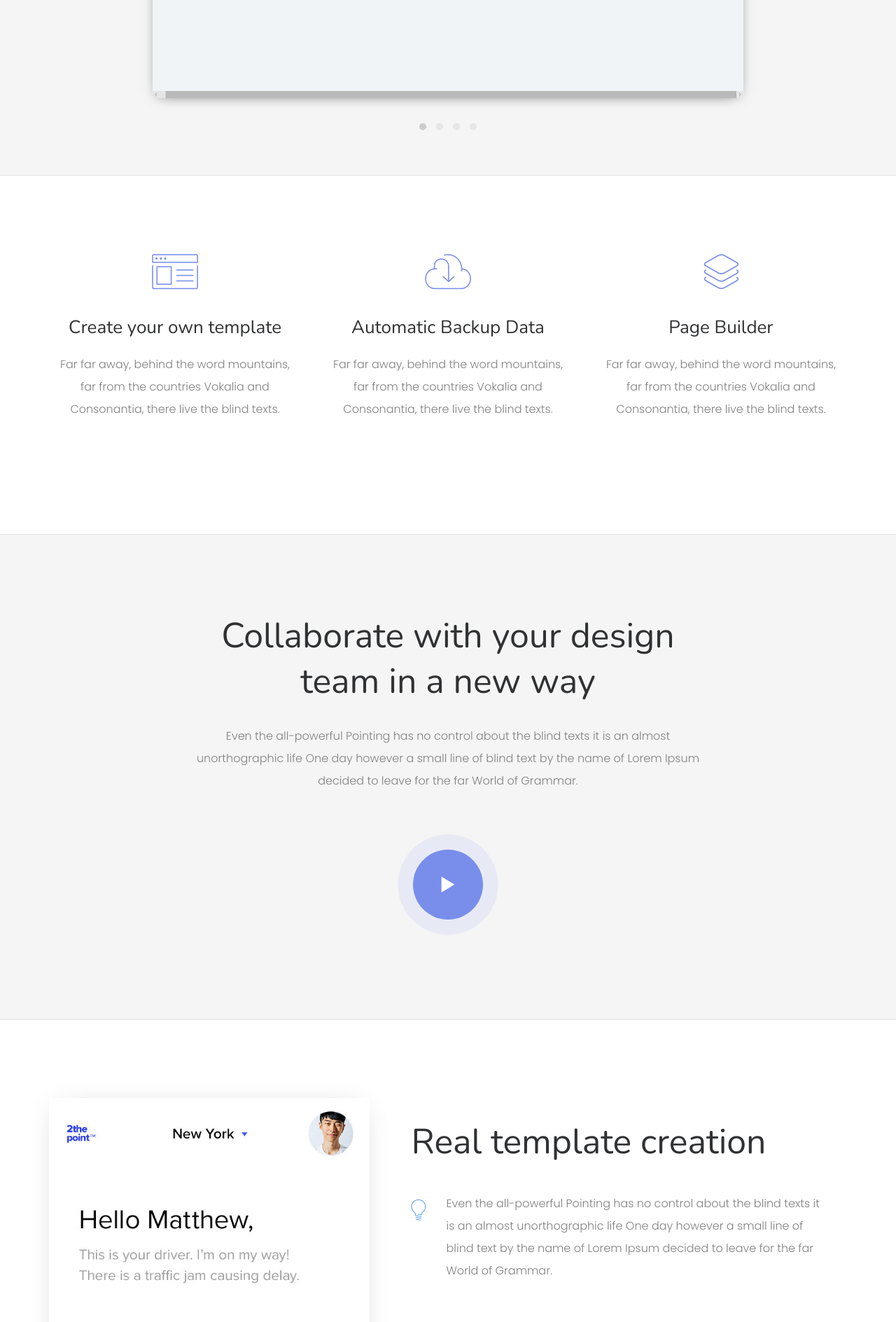
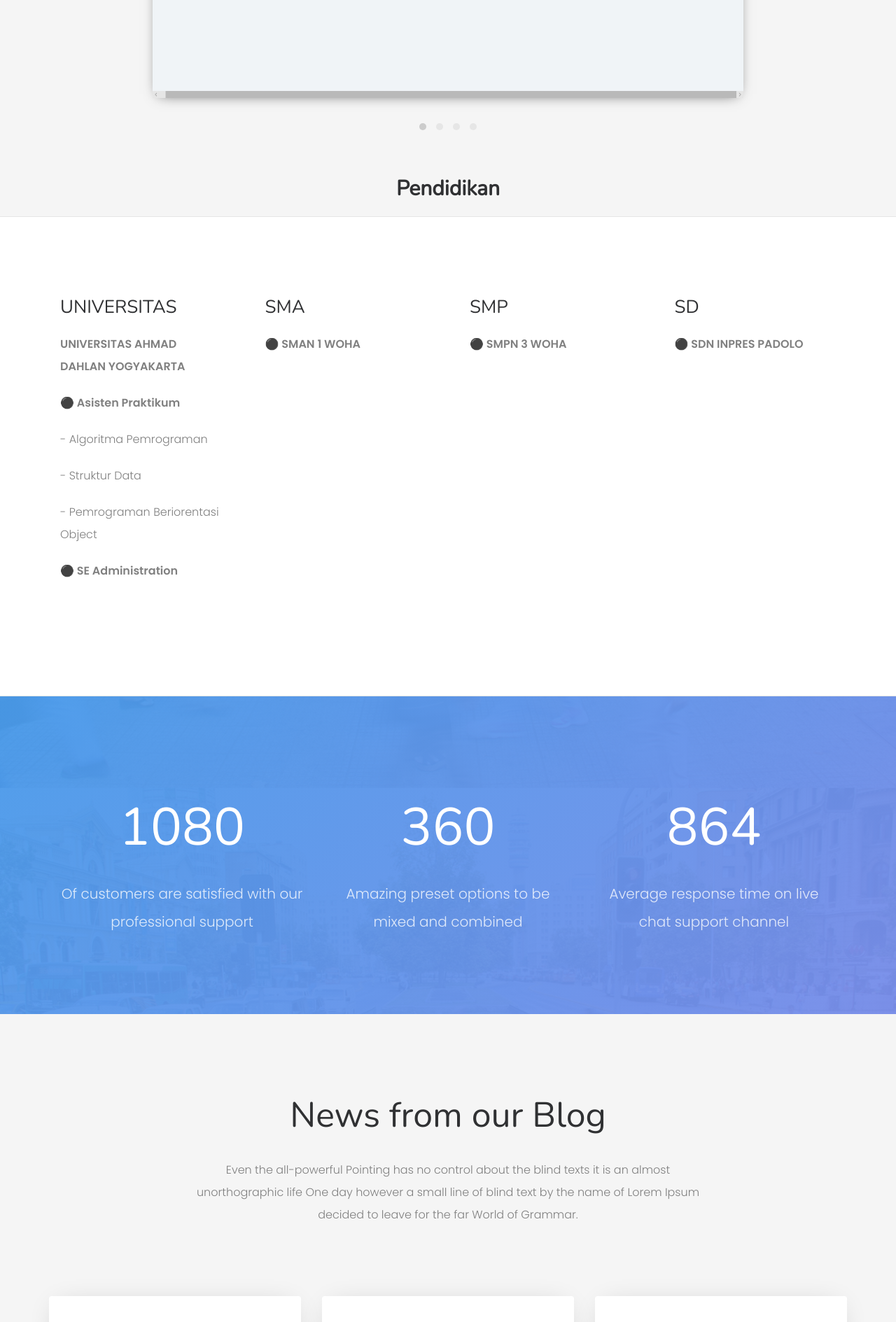
Before and after one commit to andririzkisaputra/andririzkisaputra.github.io, a PHP site: page / in a window 1280 px wide. Shown: the part 922-2811 px from the top of the page at 70% size. Run offline with PHP 8.4, Linux system fonts and the light colour scheme; some web fonts are replaced.

Commit message:
Update and rename index.html to index.php

```diff
--- a/index.html
+++ b/index.php
@@ -137,120 +137,45 @@
 				</div>
 			</div>
 		</div>
-
+	 <h2 align="center"><b>Pendidikan</b></h2>
 		<div class="colorlib-services colorlib-bg-white">
 			<div class="container">
 				<div class="row">
-					<div class="col-md-4 text-center animate-box">
+					<div class="col-md-3 text-center animate-box">
 						<div class="services">
-							<span class="icon">
-								<i class="icon-browser"></i>
-							</span>
-							<div class="desc">
-								<h3>Create your own template</h3>
-								<p>Far far away, behind the word mountains, far from the countries Vokalia and Consonantia, there live the blind texts.</p>
+							<div class="desc" align="left">
+								<h3>UNIVERSITAS</h3>
+								<b><p>UNIVERSITAS AHMAD DAHLAN YOGYAKARTA</p></b>
+								<b><p>⚫ Asisten Praktikum</p></b>
+								<p>- Algoritma Pemrograman</p>
+								<p>- Struktur Data</p>
+								<p>- Pemrograman Beriorentasi Object</p>
+								<b><p>⚫ SE Administration</p></b>
 							</div>
 						</div>
 					</div>
-					<div class="col-md-4 text-center animate-box">
+					<div class="col-md-3 text-center animate-box">
 						<div class="services">
-							<span class="icon">
-								<i class="icon-download"></i>
-							</span>
-							<div class="desc">
-								<h3>Automatic Backup Data</h3>
-								<p>Far far away, behind the word mountains, far from the countries Vokalia and Consonantia, there live the blind texts.</p>
+							<div class="desc" align="left">
+								<h3>SMA</h3>
+								<b><p>⚫ SMAN 1 WOHA</p></b>
 							</div>
 						</div>
 					</div>
-					<div class="col-md-4 text-center animate-box">
+					<div class="col-md-3 text-center animate-box">
 						<div class="services">
-							<span class="icon">
-								<i class="icon-layers"></i>
-							</span>
-							<div class="desc">
-								<h3>Page Builder</h3>
-								<p>Far far away, behind the word mountains, far from the countries Vokalia and Consonantia, there live the blind texts.</p>
+							<div class="desc" align="left">
+								<h3>SMP</h3>
+								<b><p>⚫ SMPN 3 WOHA</p></b>
 							</div>
 						</div>
 					</div>
-				</div>
-			</div>
-		</div>
-
-		<div class="colorlib-intro">
-			<div class="container">
-				<div class="row">
-					<div class="col-md-8 col-md-offset-2 text-center colorlib-heading animate-box">
-						<h2>Collaborate with your design team in a new way</h2>
-						<p>Even the all-powerful Pointing has no control about the blind texts it is an almost unorthographic life One day however a small line of blind text by the name of Lorem Ipsum decided to leave for the far World of Grammar.</p>
-					</div>
-				</div>
-				<div class="row">
-					<div class="col-md-12 animate-box">
-						<span class="play"><a href="https://vimeo.com/channels/staffpicks/93951774" class="pulse popup-vimeo"><i class="icon-play3"></i></a></span>
-					</div>
-				</div>
-			</div>
-		</div>
-
-		<div class="colorlib-work-featured colorlib-bg-white">
-			<div class="container">
-				<div class="row mobile-wrap">
-					<div class="col-md-5 animate-box">
-						<div class="mobile-img" style="background-image: url(images/mobile-2.jpg);"></div>
-					</div>
-					<div class="col-md-7 animate-box">
-						<div class="desc">
-							<h2>Real template creation</h2>
-							<div class="features">
-								<span class="icon"><i class="icon-lightbulb"></i></span>
-								<div class="f-desc">
-									<p>Even the all-powerful Pointing has no control about the blind texts it is an almost unorthographic life One day however a small line of blind text by the name of Lorem Ipsum decided to leave for the far World of Grammar.</p>
-								</div>
+					<div class="col-md-3 text-center animate-box">
+						<div class="services">
+							<div class="desc" align="left">
+								<h3>SD</h3>
+								<b><p>⚫ SDN INPRES PADOLO</p></b>
 							</div>
-							<div class="features">
-								<span class="icon"><i class="icon-circle-compass"></i></span>
-								<div class="f-desc">
-									<p>Even the all-powerful Pointing has no control about the blind texts it is an almost unorthographic life One day however a small line of blind text by the name</p>
-								</div>
-							</div>
-							<div class="features">
-								<span class="icon"><i class="icon-beaker"></i></span>
-								<div class="f-desc">
-									<p>Even the all-powerful Pointing has no control about the blind texts it is an almost unorthographic life One day however a small line of blind text by the name of Lorem Ipsum decided to leave for the far World of Grammar.</p>
-								</div>
-							</div>
-							<p><a href="#" class="btn btn-primary btn-outline with-arrow">Start collaborating <i class="icon-arrow-right3"></i></a></p>
-						</div>
-					</div>
-				</div>
-				<div class="row mobile-wrap">
-					<div class="col-md-5 col-md-push-7 animate-box">
-						<div class="mobile-img" style="background-image: url(images/mobile-1.jpg);"></div>
-					</div>
-					<div class="col-md-7 col-md-pull-5 animate-box">
-						<div class="desc">
-							<h2>Finish template creation</h2>
-							<div class="features">
-								<span class="icon"><i class="icon-lightbulb"></i></span>
-								<div class="f-desc">
-									<p>Even the all-powerful Pointing has no control about the blind texts it is an almost unorthographic life One day however a small line of blind text by the name of Lorem Ipsum decided to leave for the far World of Grammar.</p>
-								</div>
-							</div>
-							<div class="features">
-								<span class="icon"><i class="icon-circle-compass"></i></span>
-								<div class="f-desc">
-									<p>Even the all-powerful Pointing has no control about the blind texts it is an almost unorthographic life One day however a small line of blind text by the name</p>
-								</div>
-							</div>
-							<div class="features">
-								<span class="icon"><i class="icon-beaker"></i></span>
-								<div class="f-desc">
-									<p>Even the all-powerful Pointing has no control about the blind texts it is an almost unorthographic life One day however a small line of blind text by the name of Lorem Ipsum decided to leave for the far World of Grammar.</p>
-								</div>
-							</div>
-							<p><a href="#" class="btn btn-primary btn-outline with-arrow">Start collaborating <i class="icon-arrow-right3"></i></a></p>
 						</div>
 					</div>
 				</div>
```
